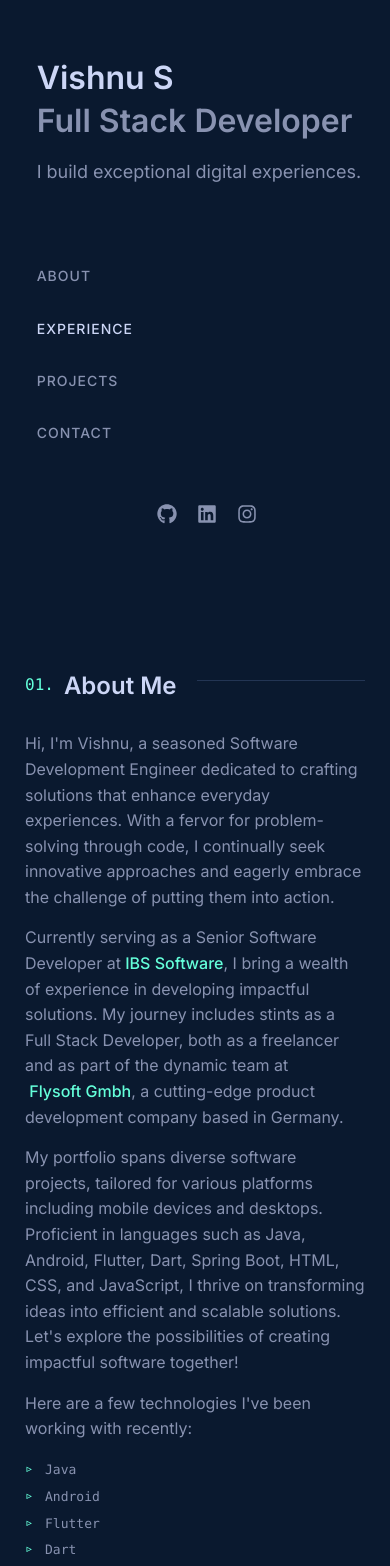
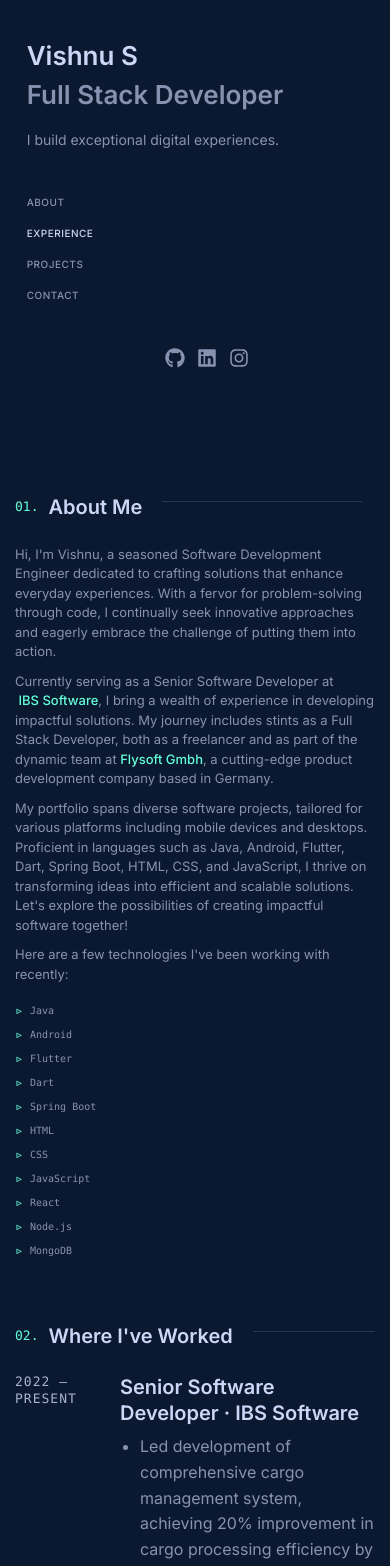
Before and after one commit to VISHNUVIKAS007/V2, a React (Vite) app: page / in a window 390 px wide. Shown: the top 1566 px of the page. Built offline with nearby package versions, Linux system fonts and the light colour scheme.

Commit message:
Change in css

```diff
--- a/src/sections/Projects.jsx
+++ b/src/sections/Projects.jsx
@@ -14,7 +14,10 @@ const Projects = () => {
                     transition={{duration: 0.6}}
                     viewport={{once: true}}
                 >
-                    <h2 className="section-title">Projects</h2>
+                    <h2 className="section-title">
+                        <span className="section-number">03.</span>
+                        Projects
+                    </h2>
 
                     <div className="projects-grid">
                         {projects.map((project, index) => (
--- a/src/styles/globals.css
+++ b/src/styles/globals.css
@@ -832,6 +832,8 @@ body {
 
     .main-content-wrapper {
         margin-left: 45%;
+        width: calc(100% - 45%);
+        min-width: 0;
     }
 
     .sidebar {
@@ -860,6 +862,7 @@ body {
 
     .main-content-wrapper {
         margin-left: 0;
+        width: 100%;
     }
 
     .sidebar {
@@ -962,11 +965,13 @@ body {
     .section-heading,
     .section-title {
         margin-bottom: 40px;
+        font-size: clamp(20px, 5vw, 24px);
     }
 
     .section-heading:after,
     .section-title:after {
         width: 100%;
+        max-width: 200px;
     }
 
     .nav-links {
@@ -1017,40 +1022,332 @@ body {
     .tech-list {
         grid-template-columns: repeat(2, minmax(140px, 200px));
     }
+
+    /* Ensure text visibility on small screens */
+    .sidebar-header .name,
+    .sidebar-header .title {
+        font-size: clamp(28px, 6vw, 32px);
+        line-height: 1.2;
+    }
+
+    .sidebar-header .tagline {
+        font-size: var(--fz-md);
+        margin-bottom: 30px;
+        line-height: 1.4;
+    }
+
+    .hero-content h2,
+    .hero-name,
+    .hero-content h3,
+    .hero-title {
+        font-size: clamp(24px, 6vw, 28px);
+        line-height: 1.3;
+    }
+
+    .hero-content p,
+    .hero-description {
+        font-size: var(--fz-sm);
+        line-height: 1.6;
+    }
+
+    .about-text p {
+        font-size: var(--fz-sm);
+        line-height: 1.5;
+    }
 }
 
-@media (max-width: 480px) {
-    .skills-list,
-    .tech-list {
-        grid-template-columns: 1fr;
+@media (max-width: 600px) {
+    .sidebar {
+        padding: 25px 20px;
     }
 
-    .project-item {
-        padding: 20px;
-        margin-bottom: 40px;
+    .sidebar-content {
+        padding: 25px 0;
     }
 
-    .project-tech-list {
-        gap: 8px;
-    }
-
-    .project-tech-list li {
-        font-size: 11px;
-        padding: 4px 8px;
+    .main-content {
+        padding: 0 20px;
     }
 
     .section {
         padding: 40px 0;
     }
 
+    .sidebar-header .name,
+    .sidebar-header .title {
+        font-size: clamp(24px, 7vw, 28px);
+        line-height: 1.2;
+    }
+
+    .sidebar-header .tagline {
+        font-size: var(--fz-sm);
+        margin-bottom: 25px;
+        line-height: 1.4;
+    }
+
+    .nav-links {
+        gap: 8px;
+        margin: 25px 0;
+    }
+
+    .nav-link {
+        font-size: var(--fz-xs);
+        padding: 8px 0;
+    }
+
+    .social-links {
+        gap: 15px;
+        margin-top: 25px;
+    }
+
     .section-heading,
     .section-title {
+        font-size: clamp(18px, 5vw, 22px);
         margin-bottom: 30px;
+    }
+
+    .section-number {
+        font-size: clamp(var(--fz-sm), 3vw, var(--fz-md));
+    }
+
+    .hero-content h1,
+    .hero-greeting {
+        font-size: clamp(var(--fz-xs), 3vw, var(--fz-sm));
+        margin-bottom: 15px;
+    }
+
+    .hero-content h2,
+    .hero-name,
+    .hero-content h3,
+    .hero-title {
+        font-size: clamp(20px, 7vw, 24px);
+        line-height: 1.3;
+    }
+
+    .hero-content p,
+    .hero-description {
+        font-size: var(--fz-sm);
+        line-height: 1.6;
+        margin-top: 15px;
+    }
+
+    .about-text p {
+        font-size: var(--fz-sm);
+        line-height: 1.5;
+        margin-bottom: 12px;
+    }
+
+    .project-title {
+        font-size: clamp(16px, 4vw, 18px);
+    }
+
+    .project-description {
+        font-size: var(--fz-sm);
+        line-height: 1.5;
+    }
+
+    .contact-title {
+        font-size: clamp(22px, 7vw, 28px);
+    }
+
+    .contact-description {
+        font-size: var(--fz-sm);
+        line-height: 1.5;
+    }
+
+    .cta-button,
+    .contact-button,
+    .archive-link {
+        padding: 0.875rem 1.25rem;
+        font-size: var(--fz-xs);
+    }
+
+    .skills-list,
+    .tech-list {
+        grid-template-columns: 1fr;
+        gap: 8px;
+    }
+
+    .skill-item,
+    .tech-list li {
+        font-size: var(--fz-xs);
+        padding-left: 18px;
+        margin-bottom: 8px;
+    }
+
+    .project-card {
+        padding: 18px;
+    }
+
+    .project-tech-list {
+        gap: 6px;
+    }
+
+    .tech-tag,
+    .project-tech-list li {
+        font-size: 10px;
+        padding: 3px 8px;
+    }
+
+    .footer {
+        margin-top: 35px;
+        padding: 20px 0;
+    }
+
+    .footer-text {
+        font-size: 11px;
+    }
+
+    .footer-built {
+        font-size: 10px;
+    }
+}
+
+@media (max-width: 480px) {
+    .sidebar {
+        padding: 20px 15px;
+    }
+
+    .sidebar-content {
+        padding: 20px 0;
+    }
+
+    .main-content {
+        padding: 0 15px;
+    }
+
+    .section {
+        padding: 30px 0;
+    }
+
+    .sidebar-header .name,
+    .sidebar-header .title {
+        font-size: clamp(22px, 8vw, 26px);
+        line-height: 1.2;
+    }
+
+    .sidebar-header .tagline {
+        font-size: var(--fz-sm);
+        margin-bottom: 20px;
+        line-height: 1.4;
+    }
+
+    .nav-links {
+        gap: 6px;
+        margin: 20px 0;
+    }
+
+    .nav-link {
+        font-size: 10px;
+        padding: 6px 0;
+        letter-spacing: 0.5px;
+    }
+
+    .social-links {
+        gap: 12px;
+        margin-top: 20px;
+    }
+
+    .section-heading,
+    .section-title {
+        font-size: clamp(16px, 6vw, 20px);
+        margin-bottom: 25px;
+    }
+
+    .section-number {
+        font-size: clamp(var(--fz-xs), 3vw, var(--fz-sm));
+    }
+
+    .hero-content h1,
+    .hero-greeting {
+        font-size: 10px;
+        margin-bottom: 12px;
+    }
+
+    .hero-content h2,
+    .hero-name,
+    .hero-content h3,
+    .hero-title {
+        font-size: clamp(18px, 8vw, 22px);
+        line-height: 1.3;
+    }
+
+    .hero-content p,
+    .hero-description {
+        font-size: 13px;
+        line-height: 1.5;
+        margin-top: 12px;
+    }
+
+    .about-text p {
+        font-size: 13px;
+        line-height: 1.5;
+        margin-bottom: 10px;
+    }
+
+    .project-title {
+        font-size: clamp(15px, 5vw, 17px);
+    }
+
+    .project-description {
+        font-size: 13px;
+        line-height: 1.5;
+    }
+
+    .contact-title {
+        font-size: clamp(20px, 8vw, 24px);
+    }
+
+    .contact-description {
+        font-size: 13px;
+        line-height: 1.5;
+    }
+
+    .cta-button,
+    .contact-button,
+    .archive-link {
+        padding: 0.75rem 1rem;
+        font-size: 10px;
+    }
+
+    .skills-list,
+    .tech-list {
+        grid-template-columns: 1fr;
+        gap: 5px;
+    }
+
+    .skill-item,
+    .tech-list li {
+        font-size: 10px;
+        padding-left: 15px;
+        margin-bottom: 6px;
+    }
+
+    .project-card {
+        padding: 15px;
+    }
+
+    .project-tech-list {
+        gap: 5px;
+    }
+
+    .tech-tag,
+    .project-tech-list li {
+        font-size: 9px;
+        padding: 2px 6px;
     }
 
     .footer {
         margin-top: 30px;
-        padding: 20px 0;
+        padding: 15px 0;
+    }
+
+    .footer-text {
+        font-size: 10px;
+    }
+
+    .footer-built {
+        font-size: 9px;
     }
 }
 
```
